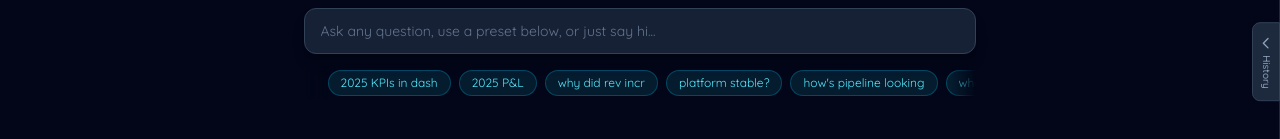
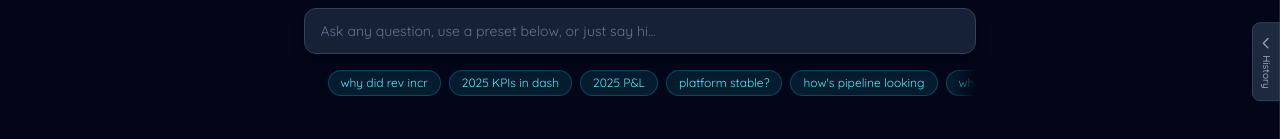
Before and after one commit to ilyacantor/AOS-NLQ, a React (Vite) app: page / in a window 1280 px wide. Shown: the part 377-516 px from the top of the page. Built offline with nearby package versions, Linux system fonts and the light colour scheme; no server answers; the HTML template or start-up script is replaced by a standard one.

Commit message:
chore: move 'why did rev incr' preset to first position
https://claude.ai/code/session_01NevNLh33RrBwbBwvUfhKwb

```diff
--- a/src/App.tsx
+++ b/src/App.tsx
@@ -76,9 +76,9 @@ const personaOptions: { label: string; value: Persona; query: string; refinePres
 ]
 
 const quickActions = [
+  'why did rev incr',
   '2025 KPIs in dash',
   '2025 P&L',
-  'why did rev incr',
   'platform stable?',
   'how\'s pipeline looking',
   'whats the margin',
```
